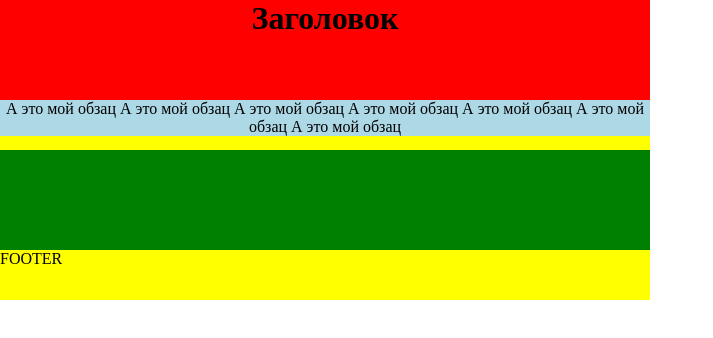
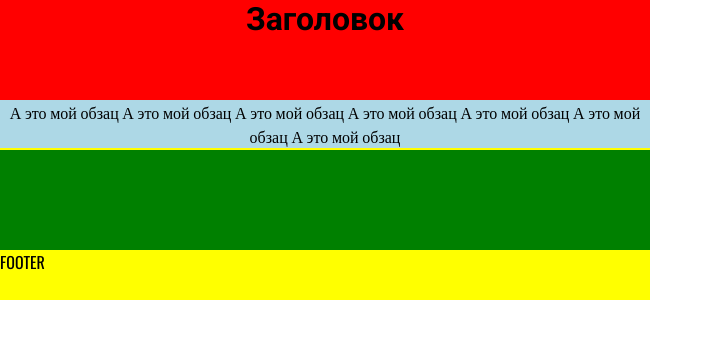
Before and after one commit to WebHeroSchool/style, a plain HTML site: page index.html in a window 1280 px wide. Shown: the whole page, without its empty margins (0-713 px from the left). Drawn offline with nearby package versions, Linux system fonts and the light colour scheme.

Commit message:
new font style.css

```diff
--- a/index.html
+++ b/index.html
@@ -4,6 +4,8 @@
 <meta charset="UTF-8">
         <title>Это мой заголовок</title>
         <link href ="style.css" type ="text/css" rel ="stylesheet">
+        <link href='https://fonts.googleapis.com/css?family=Roboto:400,400i,700,700i' rel='stylesheet' type='text/css'>
+        <link href='https://fonts.googleapis.com/css?family=Oswald:400,700' rel='stylesheet' type='text/css'>
 </head>
 <body>
 <header class="head">
--- a/style.css
+++ b/style.css
@@ -1,3 +1,7 @@
+* {
+  font-family: 'Oswald';
+}
+
 body {
  margin: 0 auto;
  padding: 0 auto;
@@ -10,6 +14,7 @@ body {
 }
 
 .head_title {
+  font-family: 'Roboto';
    margin: 0 auto;
    padding: 0 auto;
    text-align: center;
```
